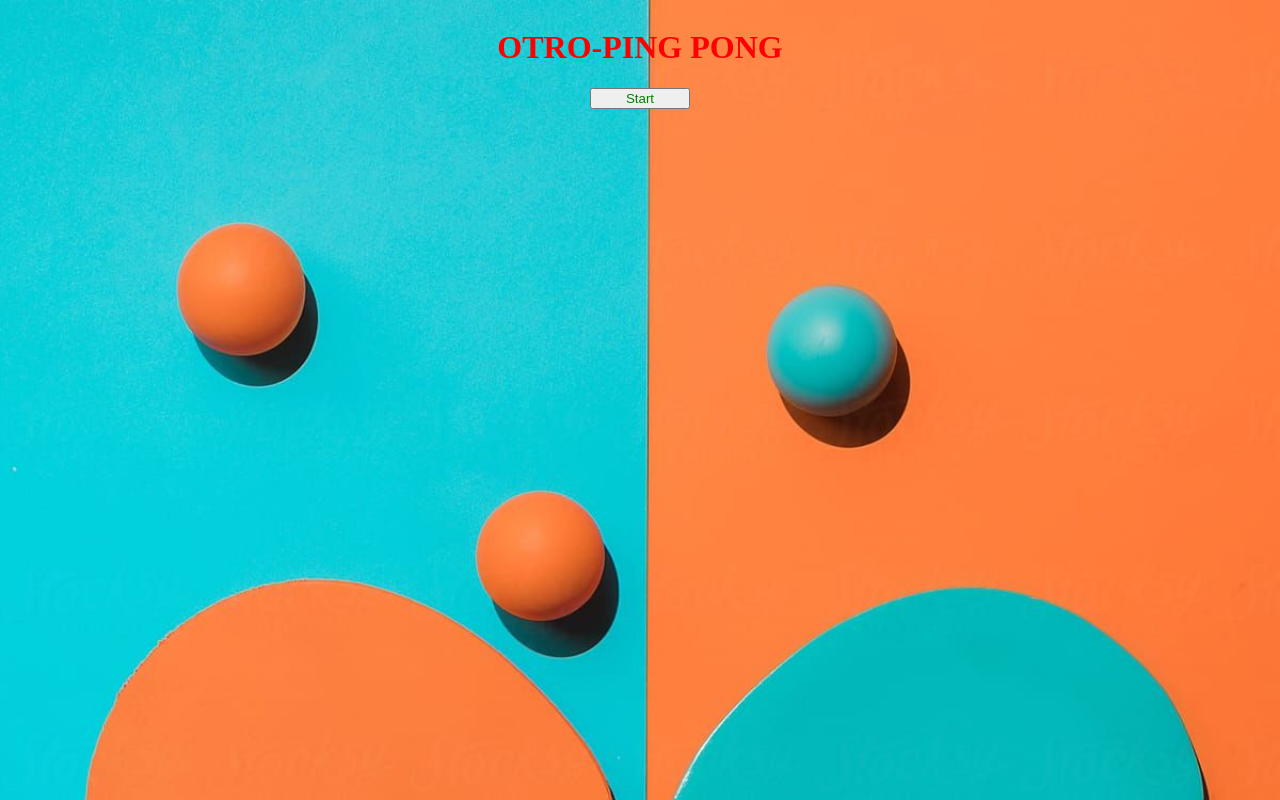
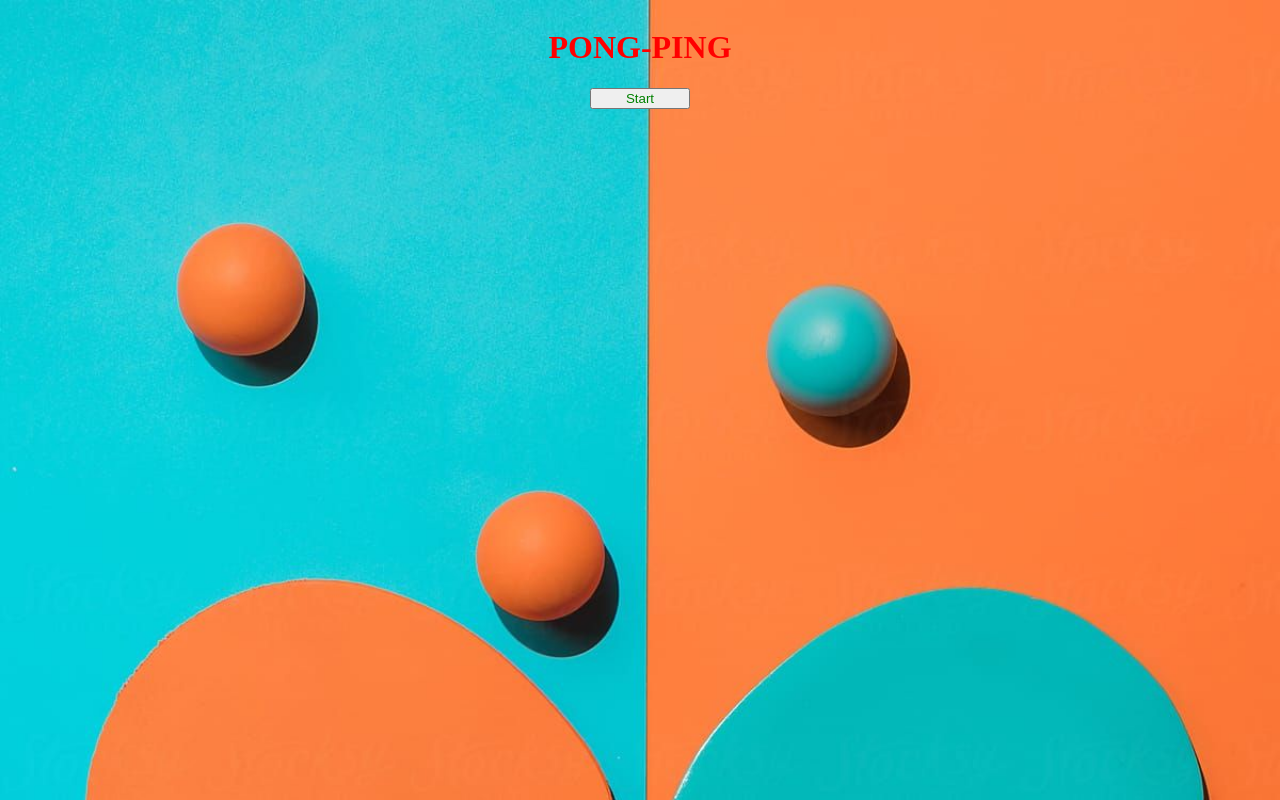
Before and after one commit to zapatadannyeliezer/Pong-Js, a plain HTML site: page index.html in a window 1280 px wide. Drawn offline with Linux system fonts and the light colour scheme.

Commit message:
Actualizacion

```diff
--- a/index.html
+++ b/index.html
@@ -11,7 +11,7 @@
 
 <body>
     <div id="startDiv" class="start">
-        <h1 id="gameOverTitle" class="red">OTRO-PING PONG</h1>
+        <h1 id="gameOverTitle" class="red">PONG-PING</h1>
         <button id="startingButton" class="btn">Start</button>
     </div>
     <div id="endingDiv" class="hidden start">
```
